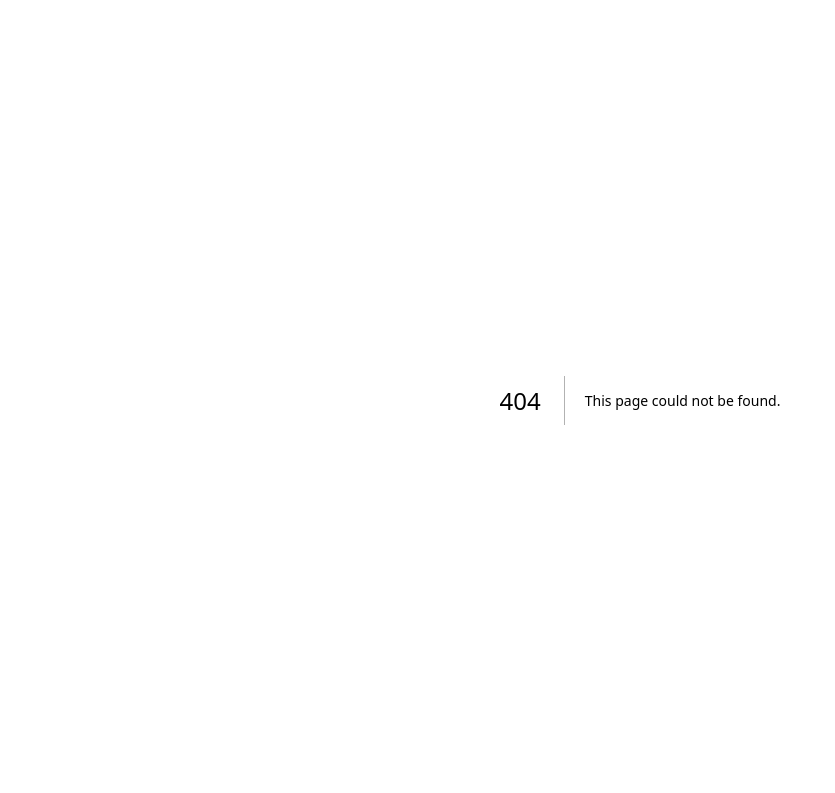
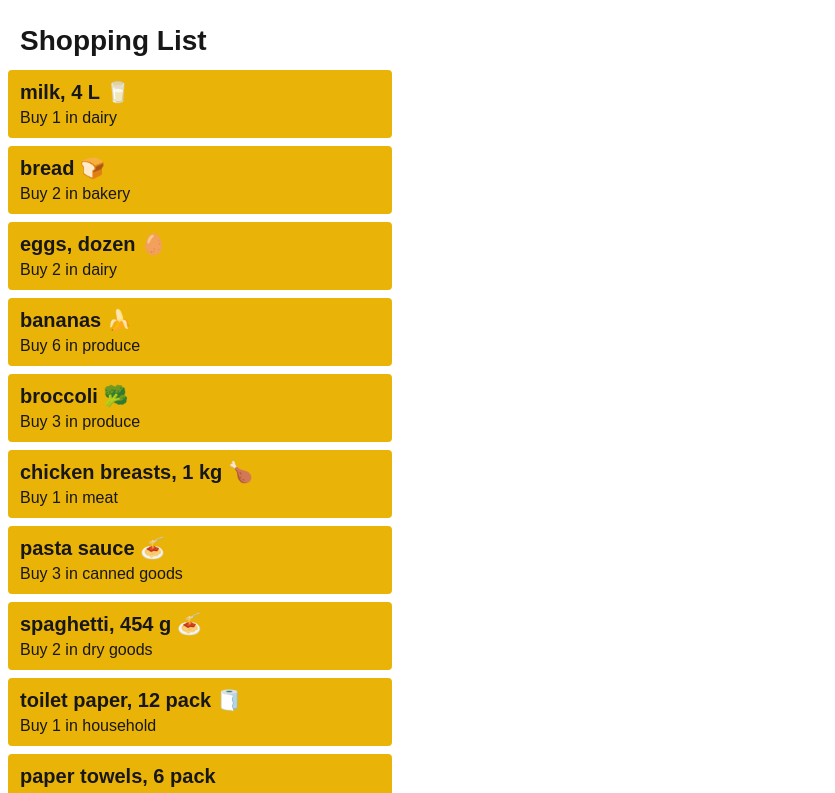
Before and after one commit to yifangwu0313/cprg306-assignments, a Next.js app: page /week-3 in a window 1280 px wide. Before the commit this address had no page. Shown: the top 793 px of the page, without its empty margins (0-835 px from the left). Built offline with nearby package versions, Linux system fonts and the light colour scheme.

Commit message:
add week-3

```diff
--- /dev/null
+++ b/app/week-3/item.js
@@ -0,0 +1,12 @@
+export default function Item({ name, quantity, category }) {
+  return (
+    <ul className="bg-yellow-500 m-2 w-[30%]  pl-3 py-2 rounded">
+      <li>
+        <h1 className="text-xl font-bold">{name}</h1>
+        <p>
+          Buy {quantity} in {category}
+        </p>
+      </li>
+    </ul>
+  );
+}
--- /dev/null
+++ b/app/week-3/item_list.js
@@ -0,0 +1,92 @@
+import Item from "./item";
+
+export default function ItemList() {
+  const item1 = {
+    name: "milk, 4 L 🥛",
+    quantity: 1,
+    category: "dairy",
+  };
+
+  const item2 = {
+    name: "bread 🍞",
+    quantity: 2,
+    category: "bakery",
+  };
+
+  const item3 = {
+    name: "eggs, dozen 🥚",
+    quantity: 2,
+    category: "dairy",
+  };
+
+  const item4 = {
+    name: "bananas 🍌",
+    quantity: 6,
+    category: "produce",
+  };
+
+  const item5 = {
+    name: "broccoli 🥦",
+    quantity: 3,
+    category: "produce",
+  };
+
+  const item6 = {
+    name: "chicken breasts, 1 kg 🍗",
+    quantity: 1,
+    category: "meat",
+  };
+
+  const item7 = {
+    name: "pasta sauce 🍝",
+    quantity: 3,
+    category: "canned goods",
+  };
+
+  const item8 = {
+    name: "spaghetti, 454 g 🍝",
+    quantity: 2,
+    category: "dry goods",
+  };
+
+  const item9 = {
+    name: "toilet paper, 12 pack 🧻",
+    quantity: 1,
+    category: "household",
+  };
+
+  const item10 = {
+    name: "paper towels, 6 pack",
+    quantity: 1,
+    category: "household",
+  };
+
+  const item11 = {
+    name: "dish soap 🍽️",
+    quantity: 1,
+    category: "household",
+  };
+
+  const item12 = {
+    name: "hand soap 🧼",
+    quantity: 4,
+    category: "household",
+  };
+
+return (
+  <div>
+    <Item {...item1} />
+    <Item {...item2} />
+    <Item {...item3} />
+    <Item {...item4} />
+    <Item {...item5} />
+    <Item {...item6} />
+    <Item {...item7} />
+    <Item {...item8} />
+    <Item {...item9} />
+    <Item {...item10} />
+    <Item {...item11} />
+    <Item {...item12} />
+  </div>
+);
+}
--- /dev/null
+++ b/app/week-3/page.js
@@ -0,0 +1,10 @@
+import ItemList from "./item_list";
+
+export default function Page() {
+  return (
+    <main className="bg-white-50 text-black-900">
+      <h1 className="text-[28px] font-bold ml-5 mt-5">Shopping List</h1>
+      <ItemList />
+    </main>
+  );
+}
```
